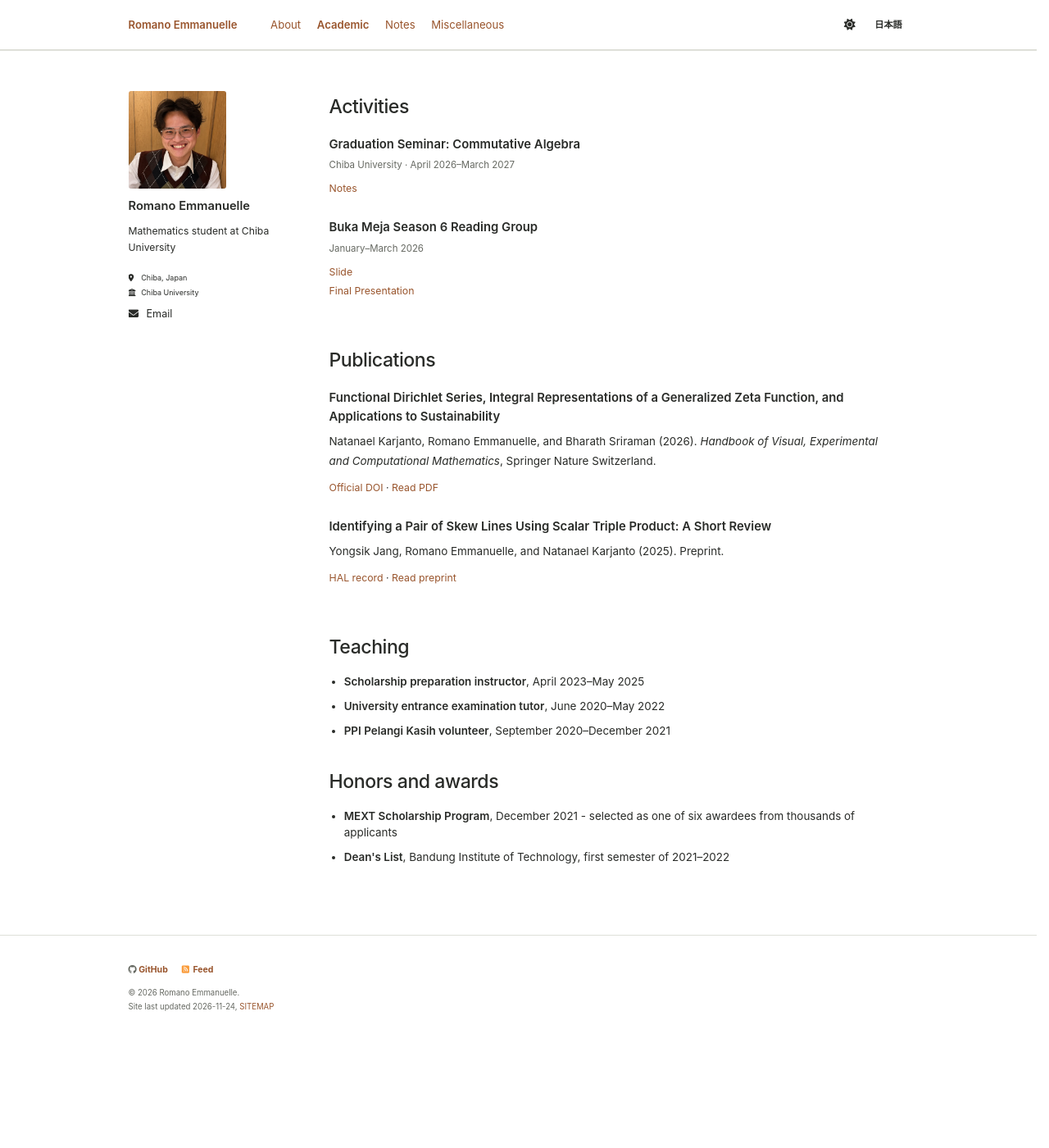
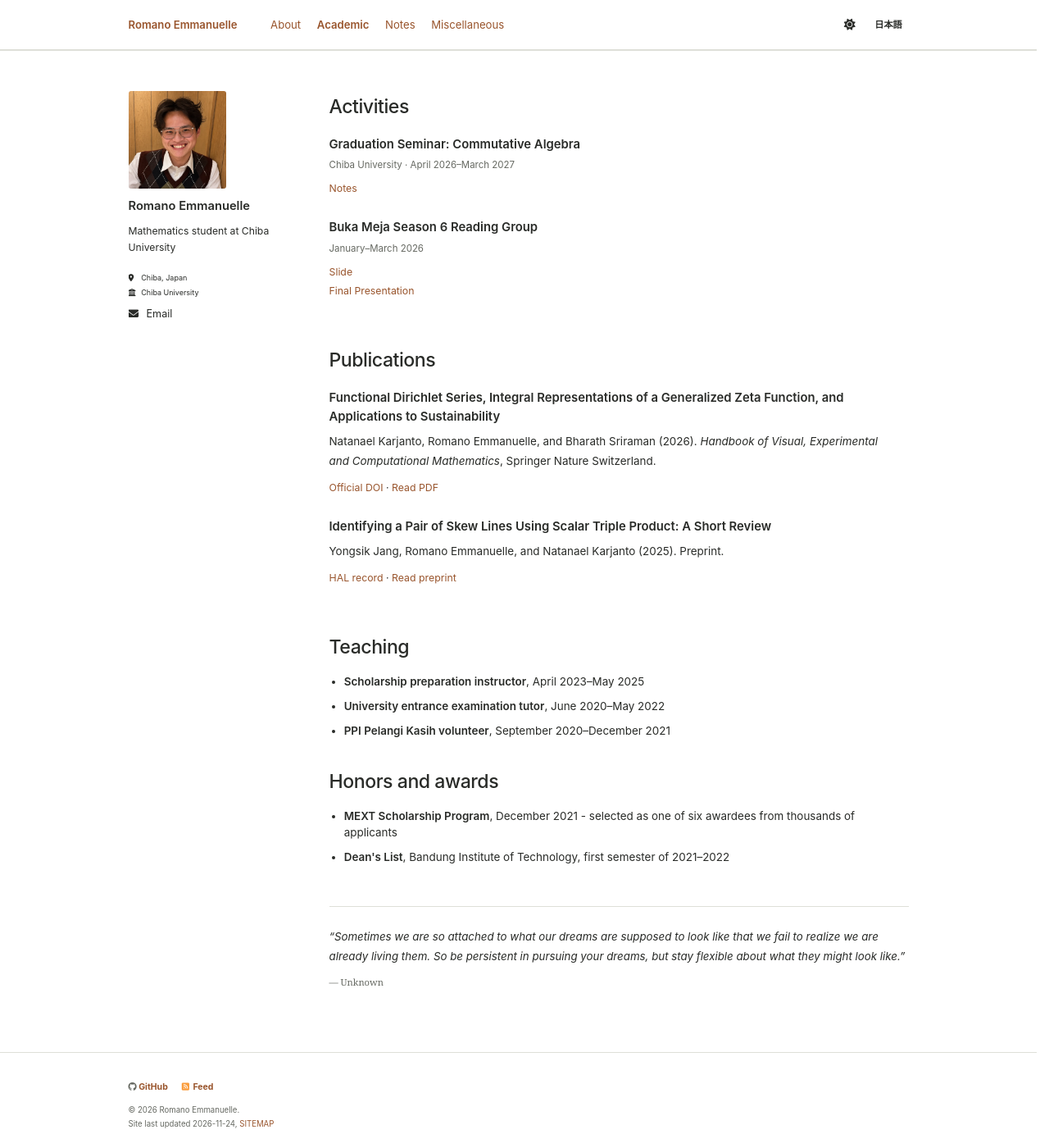
Before and after one commit to RomanoEmmanuelle/RomanoEmmanuelle.github.io, a Jekyll site: the page built from _pages/academic.md, in a window 1280 px wide and 1400 px high, scrolled down 621 px. Shown: the whole window at 82% size. Built offline with Jekyll 4.4.1, drawn with Linux system fonts in a browser that asks for light colours; a style sheet for code colours, icons or effects is not loaded; before the commit the page ends 1878 px from its top, so only the background shows below that.

Commit message:
Add English closing quotes to three personal pages

```diff
--- a/_includes/head.html
+++ b/_includes/head.html
@@ -22,10 +22,10 @@
 
 <!-- For all browsers -->
 <link rel="stylesheet" href="{{ base_path }}/assets/css/main.css?v=layout-6">
-<link rel="stylesheet" href="{{ base_path }}/assets/css/editorial.css?v=4">
+<link rel="stylesheet" href="{{ base_path }}/assets/css/editorial.css?v=5">
 {% if page.recent_race %}
 <link rel="stylesheet" href="{{ base_path }}/assets/vendor/leaflet/leaflet.css">
 <link rel="stylesheet" href="{{ base_path }}/assets/css/recent-race.css?v=6">
 {% endif %}
 <script id="site-translations" type="application/json">{{ site.data.translations | jsonify }}</script>
-<script defer src="{{ base_path }}/assets/js/language.js?v=5"></script>
+<script defer src="{{ base_path }}/assets/js/language.js?v=6"></script>
--- /dev/null
+++ b/_includes/page-quote.html
@@ -0,0 +1,4 @@
+<figure class="page-quote" lang="en" translate="no">
+  <blockquote><p>“{{ include.text | escape }}”</p></blockquote>
+  <figcaption>— {{ include.author | escape }}</figcaption>
+</figure>
--- a/_pages/academic.md
+++ b/_pages/academic.md
@@ -98,3 +98,5 @@ content_class: academic-content
   <li><strong>MEXT Scholarship Program</strong>, December 2021 - selected as one of six awardees from thousands of applicants</li>
   <li><strong>Dean's List</strong>, Bandung Institute of Technology, first semester of 2021–2022</li>
 </ul>
+
+{% include page-quote.html text="Sometimes we are so attached to what our dreams are supposed to look like that we fail to realize we are already living them. So be persistent in pursuing your dreams, but stay flexible about what they might look like." author="Unknown" %}
--- a/assets/css/editorial.css
+++ b/assets/css/editorial.css
@@ -1,4 +1,8 @@
 /* A quieter typographic layer for the personal academic website. */
+.page-quote { max-width: 56rem; margin: 3.5rem 0 0; padding-top: 1.75rem; border-top: 1px solid var(--global-border-color); }
+.page-quote blockquote { margin: 0; padding: 0; border: 0; font-size: 0.95rem; font-style: italic; line-height: 1.8; color: var(--global-text-color); }
+.page-quote blockquote p { margin: 0; }
+.page-quote figcaption { margin-top: 0.75rem; font-size: 0.8rem; font-style: normal; color: var(--global-text-color-light); }
 :root {
   --editorial-font: -apple-system, BlinkMacSystemFont, "Segoe UI", sans-serif;
   --global-bg-color: #fff;
--- a/assets/js/language.js
+++ b/assets/js/language.js
@@ -10,7 +10,7 @@
 
   // Keep the original text nodes so switching languages preserves links and markup.
   while ((node = walker.nextNode())) {
-    if (node.parentElement.closest('script, style, pre, code, math, .MathJax, #site-language, [data-language]')) continue;
+    if (node.parentElement.closest('script, style, pre, code, math, .MathJax, #site-language, [data-language], [translate="no"]')) continue;
     var original = node.nodeValue;
     var key = original.trim().replace(/\s+/g, ' ');
     if (Object.prototype.hasOwnProperty.call(translations, key)) {
```
Also changed, not shown: _pages/about.md (+2 -0 lines), _pages/miscellaneous.md (+2 -0 lines).
